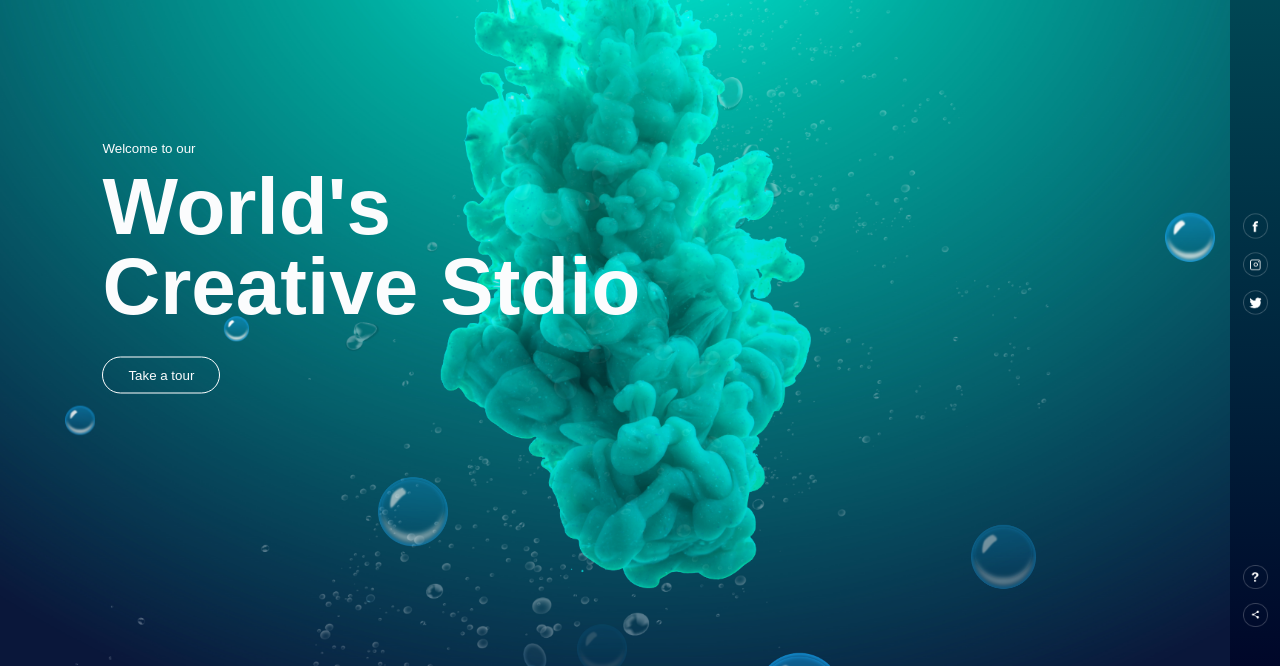
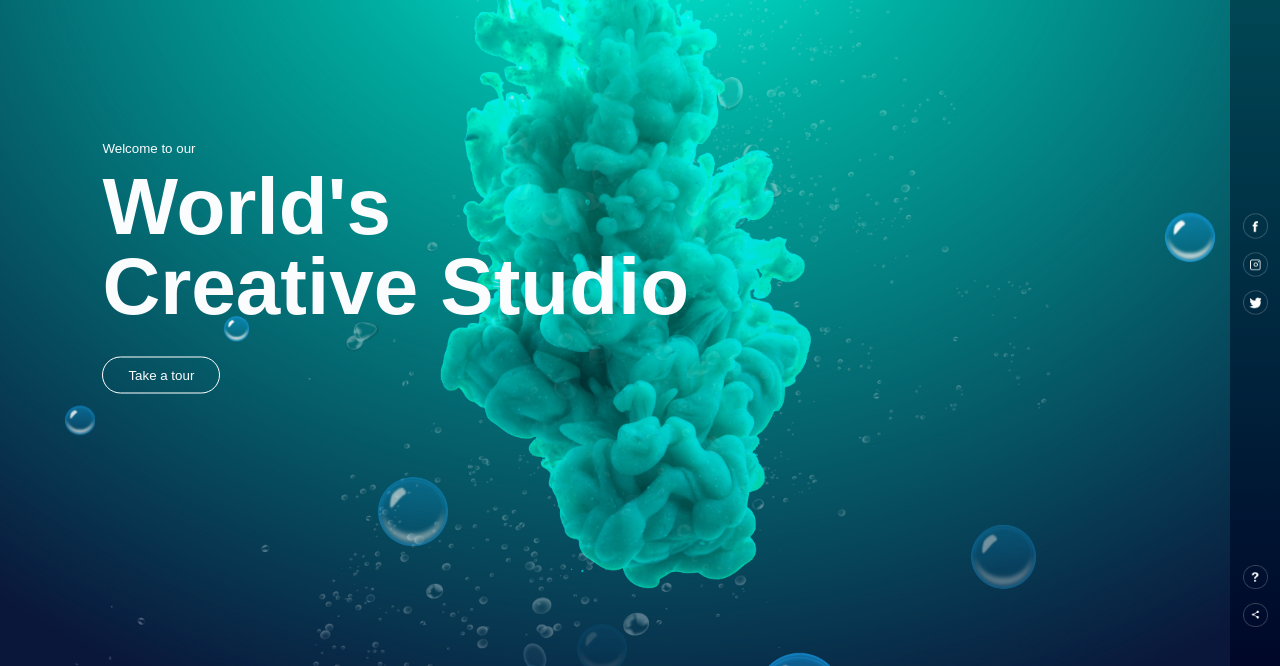
Before and after one commit to ayush5718/animated-bubble, a plain HTML site: page index.html in a window 1280 px wide. Shown: the part 134-800 px from the top of the page. Drawn offline with Linux system fonts and the light colour scheme.

Commit message:
Update index.html

```diff
--- a/index.html
+++ b/index.html
@@ -14,7 +14,7 @@
          </div>
          <div class="content">
             <small>Welcome to our</small>
-            <h1>World's <br> Creative Stdio</h1>
+            <h1>World's <br> Creative Studio</h1>
             <button type="button">Take a tour</button>
          </div>
          <div class="side-bar">
```
